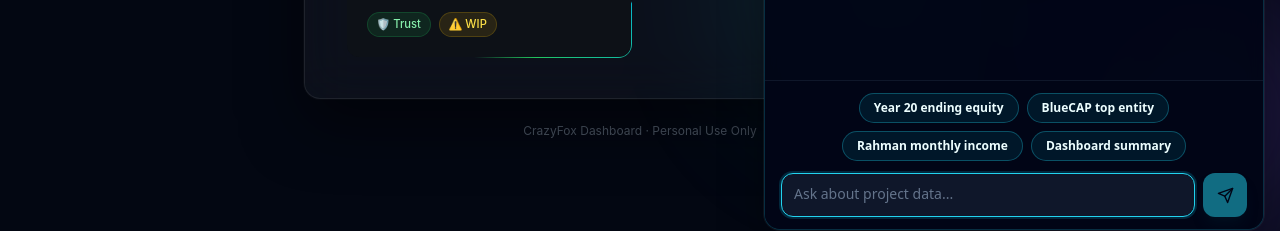
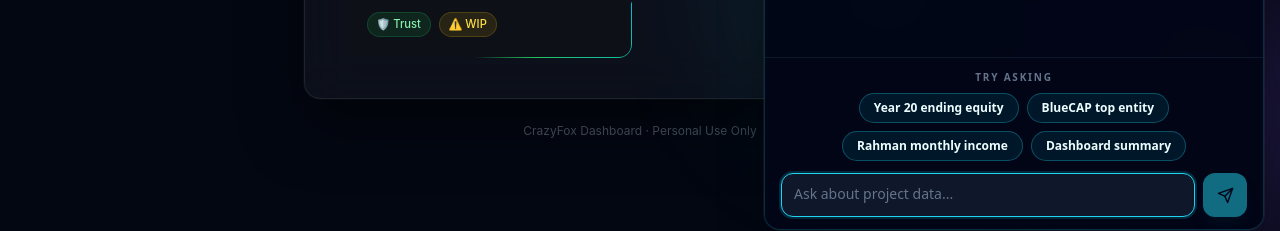
Before and after one commit to MohammedShakib/my-crazyfox-app, a React (Create React App) app: page / in a window 1280 px wide. Both pictures are taken after a click on the button "Open CrazyFox AI chatbot". Shown: the part 554-785 px from the top of the page. Built offline with nearby package versions, Linux system fonts and the light colour scheme.

Commit message:
Refine chatbot suggestions and answer hygiene

```diff
--- a/src/components/ProjectChatbot.js
+++ b/src/components/ProjectChatbot.js
@@ -17,12 +17,69 @@ const STARTER_MESSAGES = [
   'Dashboard summary',
 ];
 
+const FOLLOW_UP_MESSAGES = {
+  crazyfox: [
+    'Show the Year 20 formula',
+    'Compare start and ending AUM',
+    'Explain the profit drivers',
+    'What assumptions matter most?',
+  ],
+  bluecap: [
+    'Break down BlueCAP revenue',
+    'Compare entity margins',
+    'Show inter-entity dependencies',
+    'Which entity is strongest?',
+  ],
+  rahman: [
+    'Review Rahman monthly income',
+    'Show trust payout assumptions',
+    'Compare custodian balances',
+    'Explain beneficiary payouts',
+  ],
+  general: [
+    'Summarize the current dashboard',
+    'Show the key assumptions',
+    'Find the biggest risk',
+    'What should I inspect next?',
+  ],
+};
+
 const INITIAL_MESSAGES = [
   {
     role: 'assistant',
     content: 'Hi, I can answer questions using this project data and run calculations from the current numbers.',
   },
 ];
+
+function getSuggestedPrompts(messages, currentPath) {
+  const hasUserMessage = messages.some((message) => message.role === 'user');
+  if (!hasUserMessage) {
+    return { label: 'Try asking', prompts: STARTER_MESSAGES };
+  }
+
+  const lastAssistant =
+    [...messages].reverse().find((message) => message.role === 'assistant')?.content.toLowerCase() || '';
+  const context = `${currentPath} ${lastAssistant}`.toLowerCase();
+
+  if (context.includes('bluecap')) {
+    return { label: 'Suggested next', prompts: FOLLOW_UP_MESSAGES.bluecap };
+  }
+
+  if (context.includes('rahman') || context.includes('trust') || context.includes('beneficiary')) {
+    return { label: 'Suggested next', prompts: FOLLOW_UP_MESSAGES.rahman };
+  }
+
+  if (
+    context.includes('crazyfox') ||
+    context.includes('aum') ||
+    context.includes('equity') ||
+    context.includes('portfolio')
+  ) {
+    return { label: 'Suggested next', prompts: FOLLOW_UP_MESSAGES.crazyfox };
+  }
+
+  return { label: 'Suggested next', prompts: FOLLOW_UP_MESSAGES.general };
+}
 
 function renderInline(text) {
   return text.split(/(\*\*[^*]+\*\*)/g).map((part, index) => {
@@ -101,6 +158,7 @@ export default function ProjectChatbot() {
   const [errorDetails, setErrorDetails] = useState(null);
   const inputRef = useRef(null);
   const scrollRef = useRef(null);
+  const suggestedPromptGroup = getSuggestedPrompts(messages, location.pathname);
 
   useEffect(() => {
     if (!isOpen || !scrollRef.current) return;
@@ -288,17 +346,22 @@ export default function ProjectChatbot() {
           </div>
 
           <div className="border-t border-slate-900 bg-slate-950/90 px-4 py-3">
-            <div className="mb-3 flex flex-wrap justify-center gap-2 px-3">
-              {STARTER_MESSAGES.map((starter) => (
+            <div className="mb-3">
+              <div className="mb-2 text-center text-[10px] font-semibold uppercase tracking-[0.18em] text-slate-500">
+                {suggestedPromptGroup.label}
+              </div>
+              <div className="flex flex-wrap justify-center gap-2 px-2">
+                {suggestedPromptGroup.prompts.map((starter) => (
                   <button
                     key={starter}
                     type="button"
                     onClick={() => void sendQuestion(starter)}
-                  className="rounded-full border border-cyan-400/30 bg-cyan-500/10 px-3.5 py-1.5 text-xs font-semibold text-cyan-50 transition-colors hover:border-cyan-300/70 hover:bg-cyan-400/20 hover:text-white"
+                    className="max-w-full rounded-full border border-cyan-400/30 bg-cyan-500/10 px-3.5 py-1.5 text-xs font-semibold text-cyan-50 transition-colors hover:border-cyan-300/70 hover:bg-cyan-400/20 hover:text-white"
                   >
                     {starter}
                   </button>
                 ))}
+              </div>
             </div>
 
             {errorMessage ? (
```
Also changed, not shown: server.js (+12 -1 lines), 1 other file (tests, documents, lock files or other folders). Lines whose indentation alone changed are shown as unchanged.
